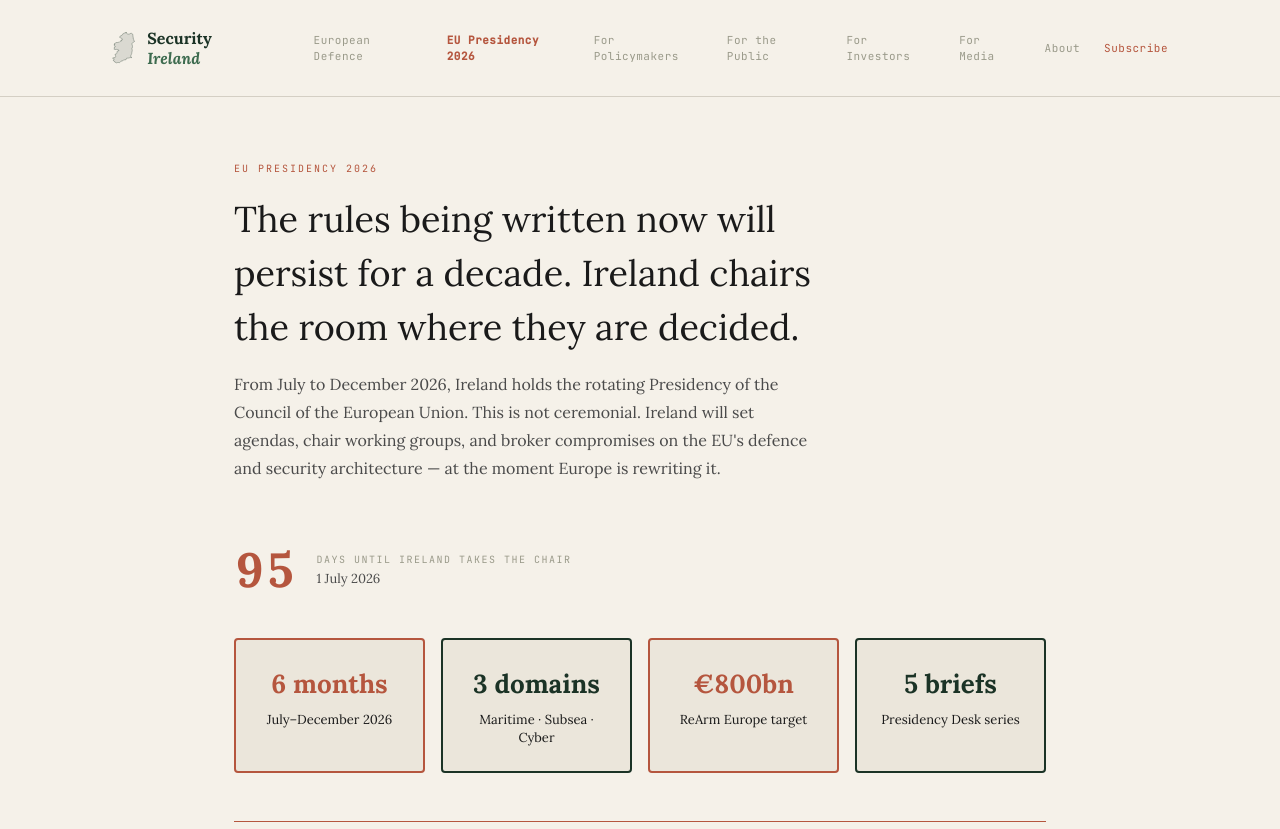
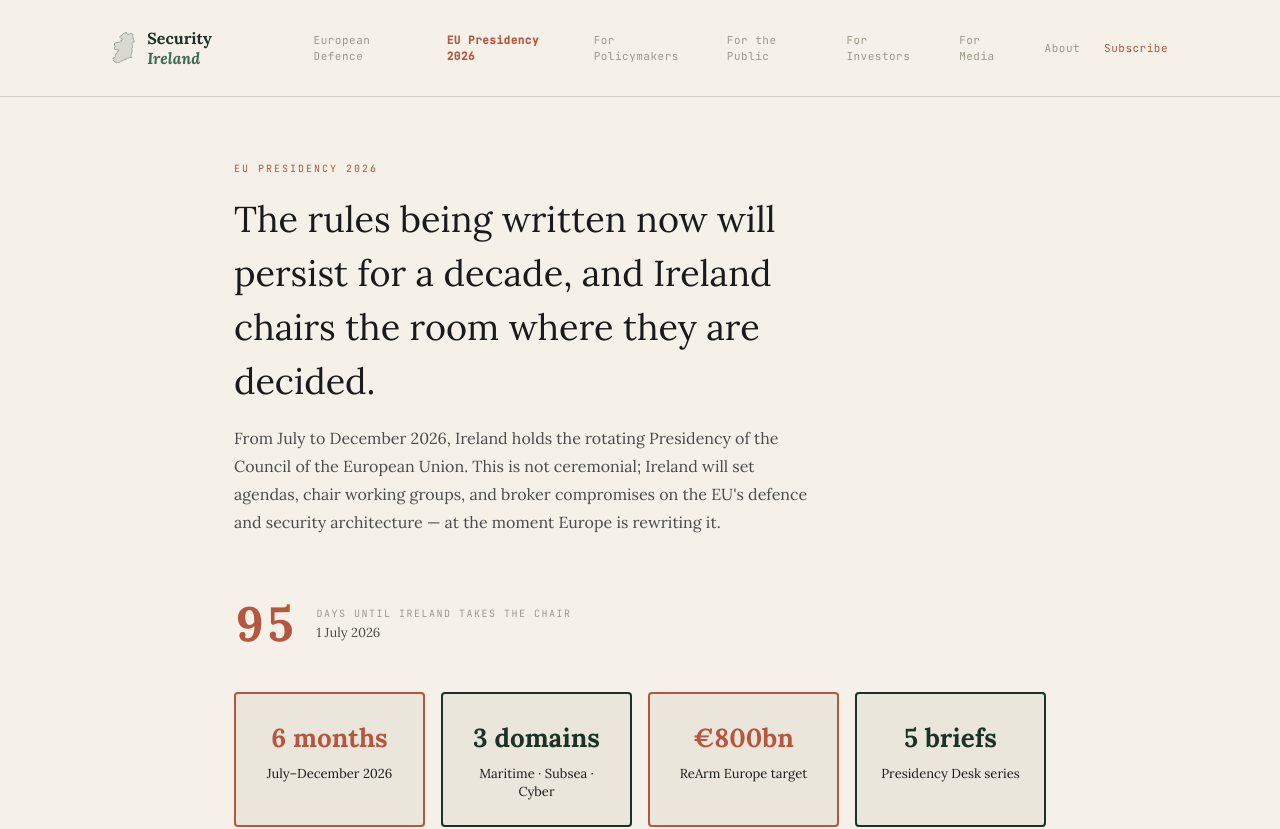
Before and after one commit to scosullivan/security-ireland, a Next.js app: page /eu-presidency in a window 1280 px wide. Shown: the top 829 px of the page. Built offline with nearby package versions, Linux system fonts and the light colour scheme.

Commit message:
Update page.tsx

```diff
--- a/src/app/eu-presidency/page.tsx
+++ b/src/app/eu-presidency/page.tsx
@@ -21,10 +21,10 @@ export default async function EUPresidency() {
           EU Presidency 2026
         </div>
         <h1 style={{ fontFamily: 'var(--font-serif)', fontSize: '36px', fontWeight: 400, color: 'var(--color-ink)', marginBottom: '16px', maxWidth: '640px' }}>
-          The rules being written now will persist for a decade. Ireland chairs the room where they are decided.
+          The rules being written now will persist for a decade, and Ireland chairs the room where they are decided.
         </h1>
         <p style={{ fontFamily: 'var(--font-serif)', fontSize: '16px', color: 'var(--color-graphite)', lineHeight: 1.75, maxWidth: '580px', marginBottom: '20px' }}>
-          From July to December 2026, Ireland holds the rotating Presidency of the Council of the European Union. This is not ceremonial. Ireland will set agendas, chair working groups, and broker compromises on the EU&apos;s defence and security architecture — at the moment Europe is rewriting it.
+          From July to December 2026, Ireland holds the rotating Presidency of the Council of the European Union. This is not ceremonial; Ireland will set agendas, chair working groups, and broker compromises on the EU&apos;s defence and security architecture &mdash; at the moment Europe is rewriting it.
         </p>
       </section>
 
```
